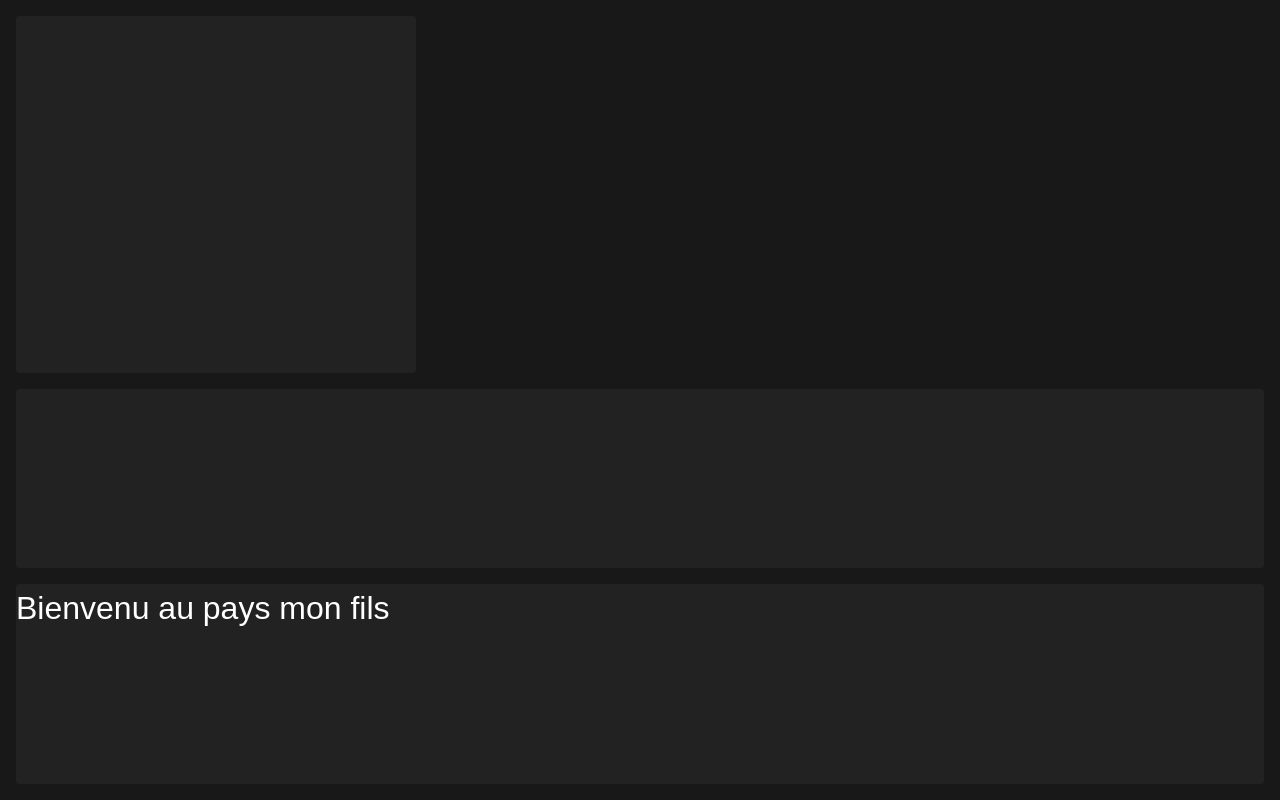
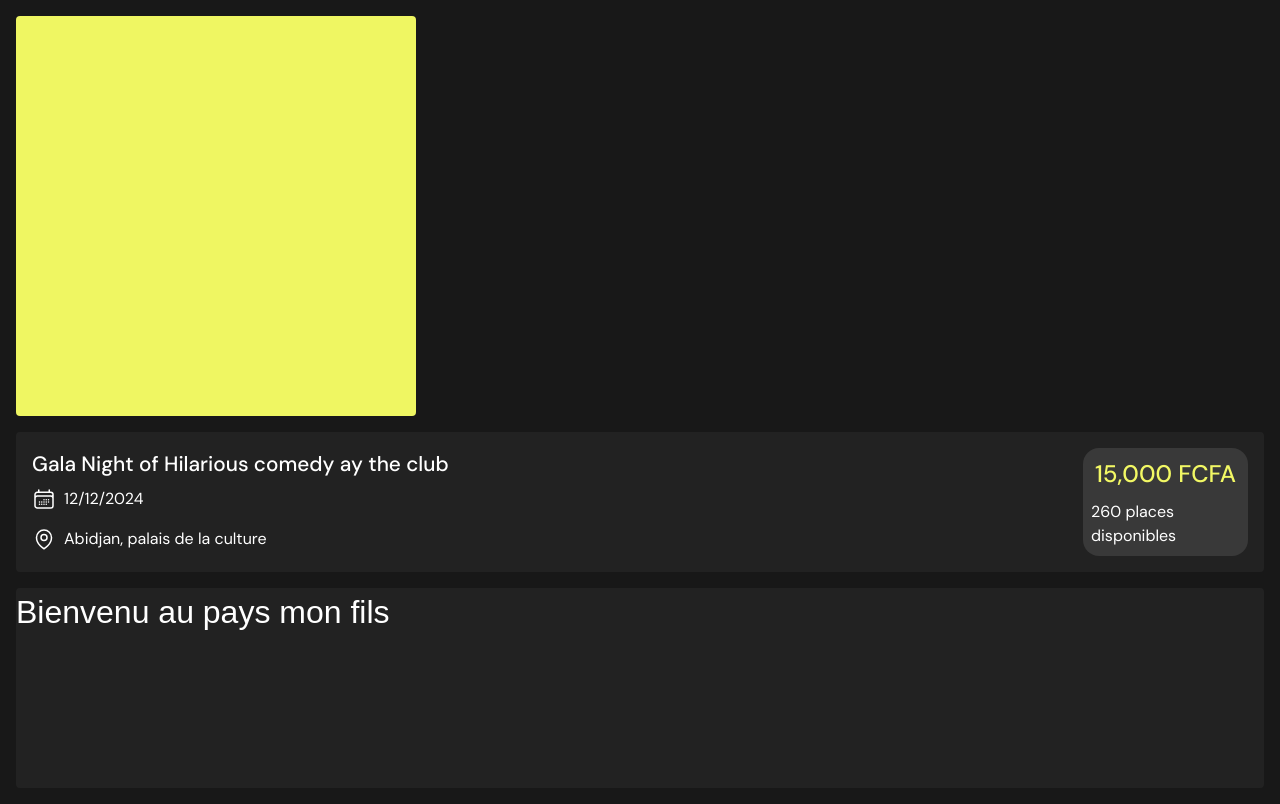
Before and after one commit to caladriusllc-code/caladrius-billeterie, a Nuxt app in the folder billeteriefront/: page / in a window 1280 px wide. Built offline with nearby package versions, Linux system fonts and the light colour scheme.

Commit message:
work on ticket buying index

```diff
--- a/billeteriefront/app/assets/css/main.css
+++ b/billeteriefront/app/assets/css/main.css
@@ -32,5 +32,5 @@
     margin: 0;
     padding: 0;
     box-sizing: border-box;
-    font-family: DM Sans, sans-serif;
+    font-family: 'DM Sans', sans-serif;
 }
--- a/billeteriefront/app/assets/css/wrapper.css
+++ b/billeteriefront/app/assets/css/wrapper.css
@@ -1,5 +1,5 @@
 .main-container{
-    height: 100vh;
+    min-height: 100vh;
     width: 100%;
     background-color: var(--background-color);
     display: flex;
@@ -7,6 +7,7 @@
     align-items: normal;
     gap: 1rem;
     padding: 1rem;
+    overflow: hidden;
 }
 
 .main-container h1{
@@ -15,17 +16,23 @@
     font-size: 2rem;
 }
 
+.main-container h3{
+    color: var(--my-white);
+    font-size: 1.3rem;
+    font-weight: 500;
+}
+
 .pic-container{
     height: 400px;
     width: 400px;
-    background-color: var(--tertiary-color);
+    background-color: var(--secondary-color);
     border-radius: 4px;
 }
 
 .info-container{
     height: 200px;
     width: 100%;
-    background-color: var(--tertiary-color);
+    background-color: var(--secondary-color);
     border-radius: 4px;
 }
 
--- /dev/null
+++ b/billeteriefront/app/pages/event/index.vue
@@ -0,0 +1,16 @@
+<template>
+    <div class="main-container">
+        <div class="pic-container">
+
+        </div>
+        <div class="info-container">
+
+        </div>
+
+        <div class="description-container">
+            <p>
+                Bienvenu au pays mon fils
+            </p>
+        </div>
+    </div>
+</template>
--- a/billeteriefront/app/pages/index.vue
+++ b/billeteriefront/app/pages/index.vue
@@ -3,8 +3,31 @@
         <div class="pic-container">
 
         </div>
-        <div class="info-container">
+        <div class="info-container w-full flex flex-2/3">
 
+            <div class="general-info w-full flex flex-col gap-2">
+                <h3>Gala Night of Hilarious comedy ay the club</h3>
+                <div class="date-local w-full flex flex-col gap-4">
+                    <span class="flex gap-2 items-center">
+                        <svg xmlns="http://www.w3.org/2000/svg" fill="none" viewBox="0 0 24 24" stroke-width="1.5" stroke="currentColor" class="size-6">
+                            <path stroke-linecap="round" stroke-linejoin="round" d="M6.75 3v2.25M17.25 3v2.25M3 18.75V7.5a2.25 2.25 0 0 1 2.25-2.25h13.5A2.25 2.25 0 0 1 21 7.5v11.25m-18 0A2.25 2.25 0 0 0 5.25 21h13.5A2.25 2.25 0 0 0 21 18.75m-18 0v-7.5A2.25 2.25 0 0 1 5.25 9h13.5A2.25 2.25 0 0 1 21 11.25v7.5m-9-6h.008v.008H12v-.008ZM12 15h.008v.008H12V15Zm0 2.25h.008v.008H12v-.008ZM9.75 15h.008v.008H9.75V15Zm0 2.25h.008v.008H9.75v-.008ZM7.5 15h.008v.008H7.5V15Zm0 2.25h.008v.008H7.5v-.008Zm6.75-4.5h.008v.008h-.008v-.008Zm0 2.25h.008v.008h-.008V15Zm0 2.25h.008v.008h-.008v-.008Zm2.25-4.5h.008v.008H16.5v-.008Zm0 2.25h.008v.008H16.5V15Z" />
+                        </svg>
+                        12/12/2024
+                    </span>
+                    <span class="flex gap-2 items-center">
+                        <svg xmlns="http://www.w3.org/2000/svg" fill="none" viewBox="0 0 24 24" stroke-width="1.5" stroke="currentColor" class="size-6">
+                            <path stroke-linecap="round" stroke-linejoin="round" d="M15 10.5a3 3 0 1 1-6 0 3 3 0 0 1 6 0Z" />
+                            <path stroke-linecap="round" stroke-linejoin="round" d="M19.5 10.5c0 7.142-7.5 11.25-7.5 11.25S4.5 17.642 4.5 10.5a7.5 7.5 0 1 1 15 0Z" />
+                        </svg>
+                        Abidjan, palais de la culture
+                    </span>
+                </div>
+            </div>
+
+            <div class="price-info">
+                <span>15,000 FCFA</span>
+                <p>260 places disponibles</p>
+            </div>
         </div>
 
         <div class="description-container">
@@ -14,3 +37,29 @@
         </div>
     </div>
 </template>
+
+<style scoped>
+.info-container{
+    padding: 1rem;
+    background: var(--tertiary-color, #222222);
+    color: #fff;
+}
+
+.price-info{
+    height: auto;
+    padding: 0.5rem;
+    background: var(--glass-bg);
+    display: flex;
+    flex-direction: column;
+    align-items: center;
+    justify-content: center;
+    gap: 0.5rem;
+    border-radius: 1rem;
+}
+
+.price-info span{
+    font-size: 1.5rem;
+    font-weight: 500;
+    color: var(--primary-color);
+}
+</style>
```
Also changed, not shown: 1 other file (tests, documents, lock files or other folders).
